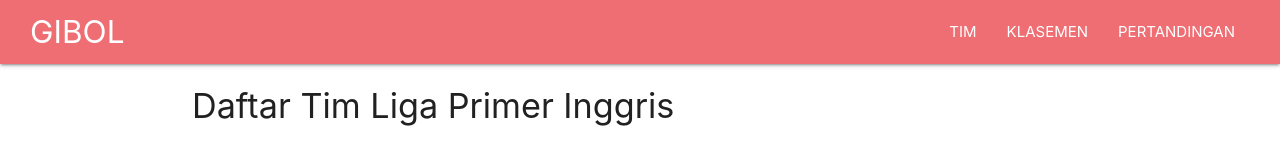
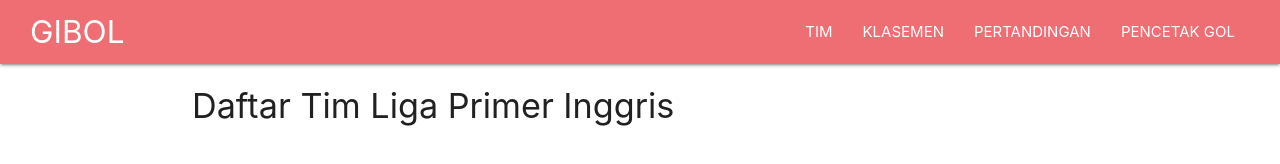
Before and after one commit to WildanM2/Tugas-Rest-API-public, a plain HTML site: page index.html in a window 1280 px wide. Drawn offline with Linux system fonts and the light colour scheme; no server answers.

Commit message:
menambahkan halaman pencetak gol

```diff
--- a/index.html
+++ b/index.html
@@ -18,6 +18,7 @@
                 <li><a href="#teams">TIM</a></li>
                 <li><a href="#standings">KLASEMEN</a></li>
                 <li><a href="#matches">PERTANDINGAN</a></li>
+                <li><a href="#scorers">PENCETAK GOL</a></li>
               </ul>
             </div>
           </nav>
@@ -26,6 +27,7 @@
       <li><a href="#teams">TIM</a></li>
       <li><a href="#standings">KLASEMEN</a></li>
       <li><a href="#matches">PERTANDINGAN</a></li>
+      <li><a href="#scorers">PENCETAK GOL</a></li>
     </ul>
 
     <div class="container">
@@ -34,6 +36,7 @@
 
         </div>
     </div>
+
      <!--JavaScript at end of body for optimized loading-->
      <script type="text/javascript" src="js/materialize.min.js"></script>
      <script type="text/javascript" src="js/script.js"></script>
```
